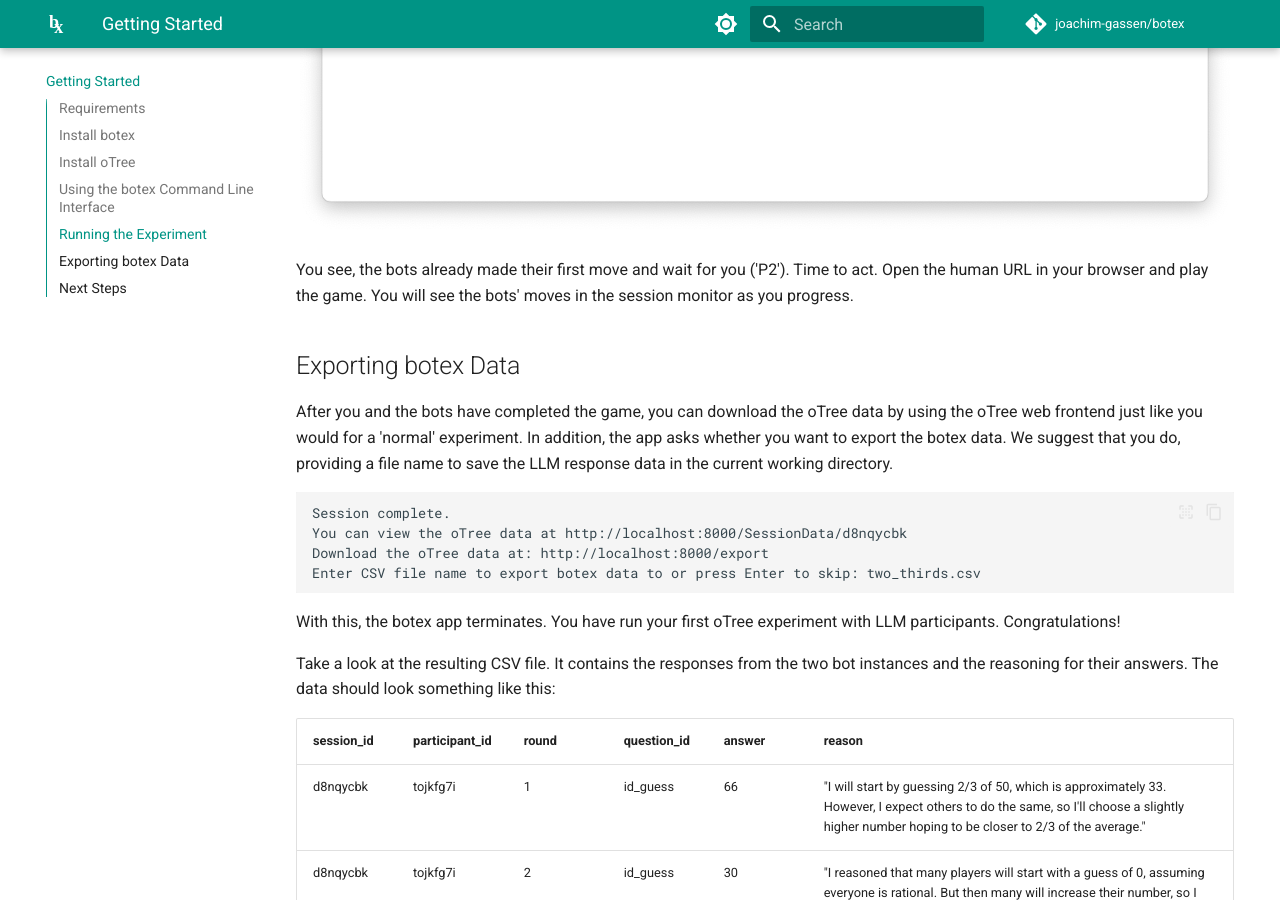
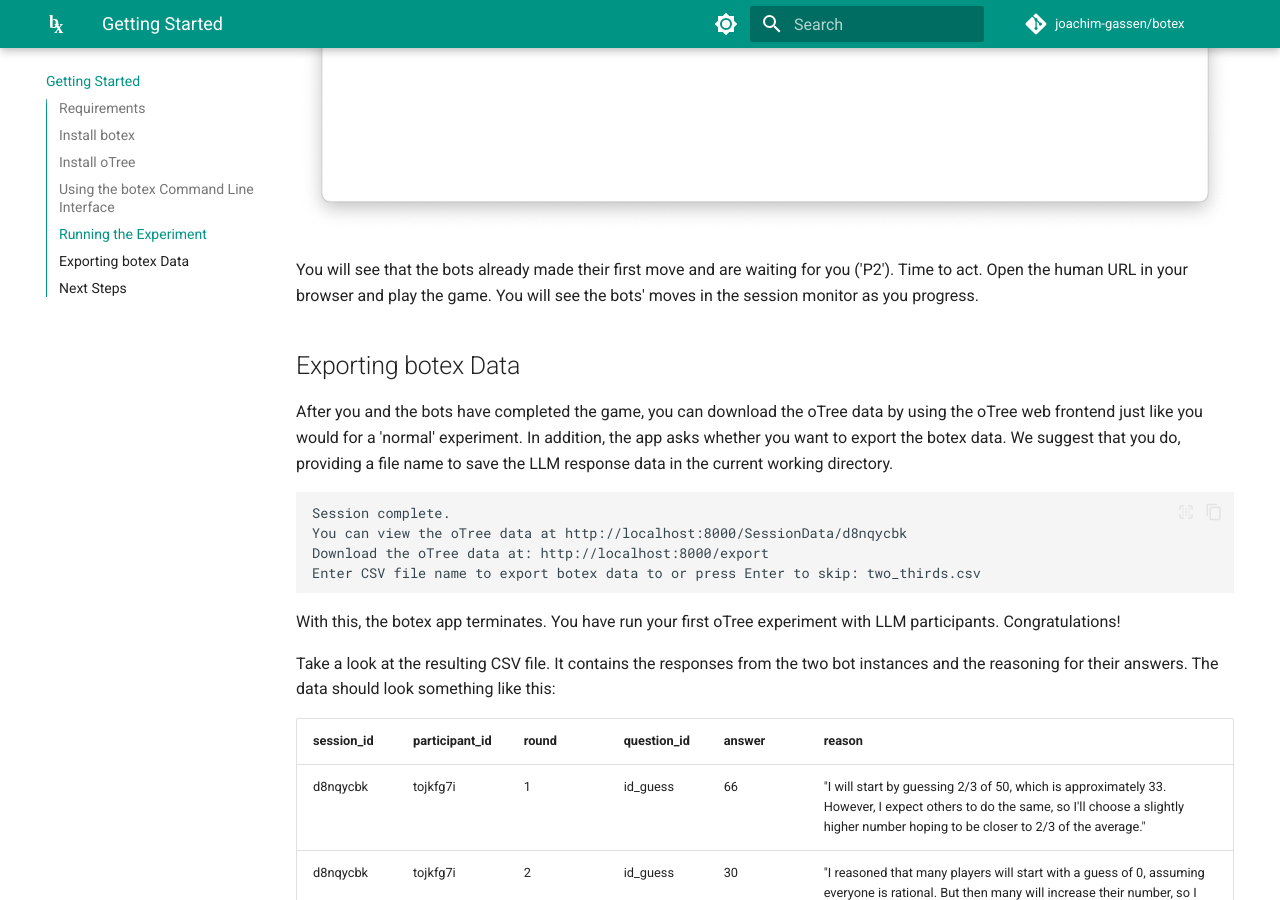
Before and after one commit to joachim-gassen/botex, an MkDocs documentation site: the page built from docs/getting_started.md, in a window 1280 px wide and 900 px high, scrolled down 2348 px. Built offline with MkDocs 1.6.1 and Material for MkDocs 9.7.7, drawn with Linux system fonts in a browser that asks for light colours; plug-ins that fetch from the network failed and are left out; comment, search, counter and statistics services are not loaded; some of the changed text lies outside the part shown.

Commit message:
Update getting_started.md
only minor textual changes

````diff
--- a/docs/getting_started.md
+++ b/docs/getting_started.md
@@ -20,7 +20,7 @@
 The easiest way to get botex up and running is to use its [command line interface](reference.md#command-line-interface). It guides you through the process to start botex on a running oTree instance. To set oTree up, you can run the following in the same virtual environment that you set up botex in:
 
 ```bash
-pip install otree #you might observe a pip dependency error, but you can ignore it
+pip install otree # You might observe a pip dependency error, but you can ignore it
 otree startproject otree # Say yes for sample games
 cd otree
 otree devserver
@@ -52,7 +52,7 @@
 Select a configuration by number:
 ```
 
-We suggest that you choose the Guess two Thirds game.
+We suggest that you choose the Guess Two Thirds game.
 
 ```text
 Select a configuration by number: 1
@@ -80,7 +80,7 @@
 
 ![Session Monitor](assets/images/gstarted_otree_monitor.png)
 
-You see, the bots already made their first move and wait for you ('P2'). Time to act. Open the human URL in your browser and play the game. You will see the bots' moves in the session monitor as you progress.
+You will see that the bots already made their first move and are waiting for you ('P2'). Time to act. Open the human URL in your browser and play the game. You will see the bots' moves in the session monitor as you progress.
 
 ## Exporting botex Data
 
````
